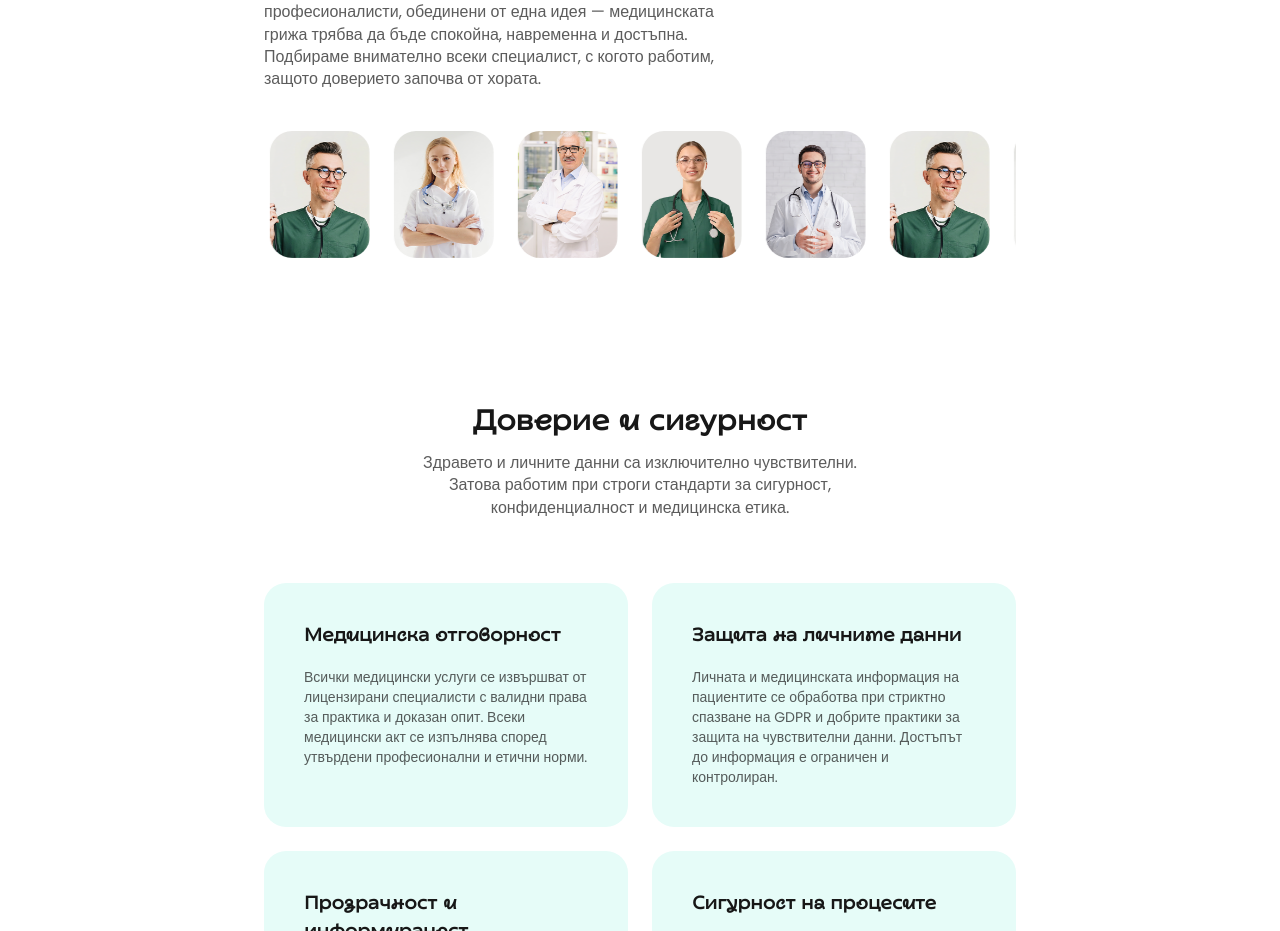
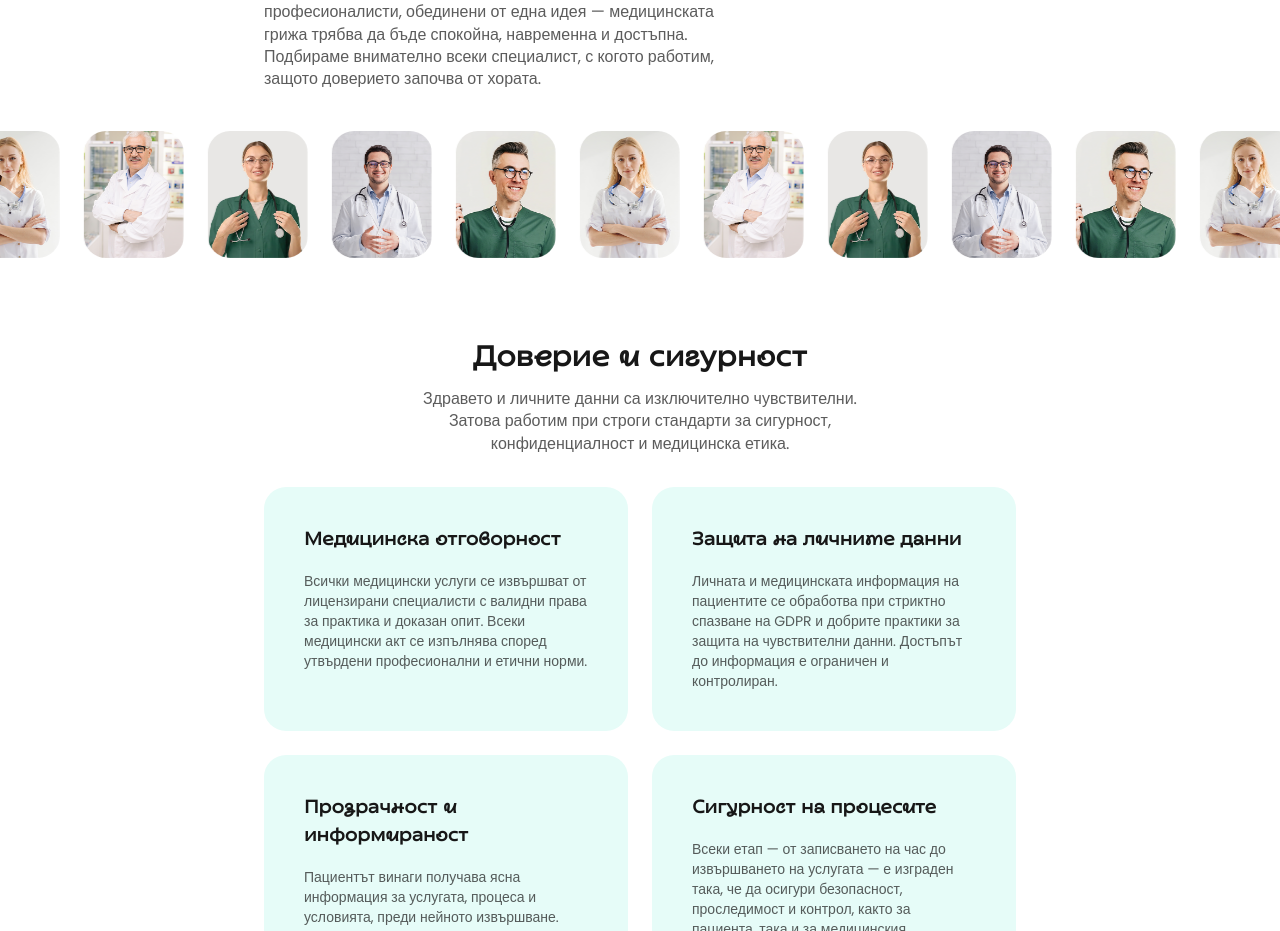
Before and after one commit to yordanovdev/doc-now-client, a React (Vite) app: page /about in a window 1280 px wide. Shown: the part 2860-3791 px from the top of the page. Built offline with nearby package versions, Linux system fonts and the light colour scheme.

Commit message:
Responsive spacings

```diff
--- a/src/components/about-us/people/People.tsx
+++ b/src/components/about-us/people/People.tsx
@@ -30,8 +30,8 @@ export const People = () => {
           </div>
         </div>
       </div>
-      <div className="w-full mb-10 md:mb-16 mt-10 md:mx-0 md:px-10">
-        <div className="max-w-378 w-full md:w-188 md:mx-auto xl:w-full  max-md:max-w-md md:overflow-x-hidden group relative">
+      <div className="w-full  xl:mb-16 mt-10 md:mx-0 ">
+        <div className="w-full md:mx-auto xl:w-full max-md:max-w-md md:overflow-x-hidden group relative">
           <div className="flex gap-3 md:gap-6 animate-scroll-left group-hover:animation-pause">
             {/* First set of images */}
             {images.map((image, index) => (
--- a/src/components/about-us/trust-and-security/TrustAndSecurity.tsx
+++ b/src/components/about-us/trust-and-security/TrustAndSecurity.tsx
@@ -24,7 +24,7 @@ export const TrustAndSecurity = () => {
         </Typography>
         <Typography
           variant={"p"}
-          className="mb-8 md:mb-16 mt-2 w-full md:w-112.5 text-left md:text-center md:mx-auto"
+          className="mb-8 xl:mb-16 mt-2 w-full md:w-112.5 text-left md:text-center md:mx-auto"
         >
           Здравето и личните данни са изключително чувствителни. Затова работим
           при строги стандарти за сигурност, конфиденциалност и медицинска
```
